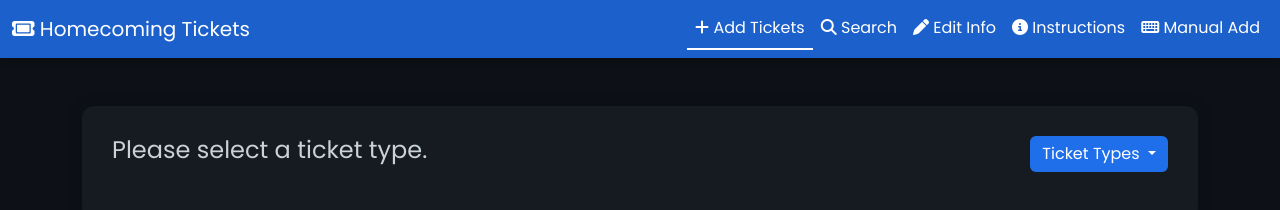
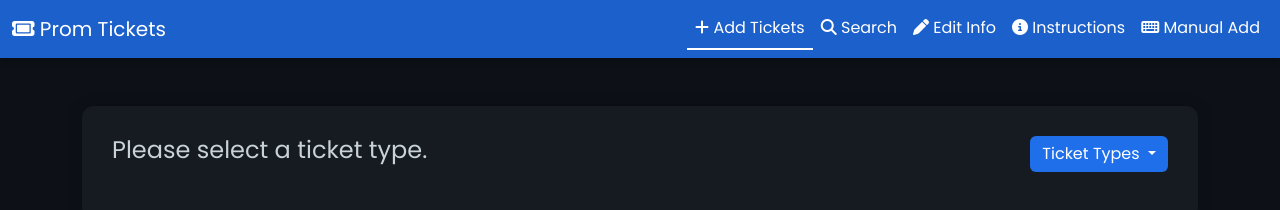
Before and after one commit to Sourketchup/tickets, a plain HTML site: page index.html in a window 1280 px wide. Drawn offline with nearby package versions, Linux system fonts and the light colour scheme; some packages are replaced by stand-ins of ours; a script that the page names is missing.

Commit message:
Update index.html

```diff
--- a/index.html
+++ b/index.html
@@ -120,7 +120,7 @@
 
 <nav class="navbar navbar-expand-lg">
   <div class="container-fluid">
-    <a class="navbar-brand" href="index.html"><i class="fa-solid fa-ticket"></i> Homecoming Tickets</a>
+    <a class="navbar-brand" href="index.html"><i class="fa-solid fa-ticket"></i> Prom Tickets</a>
     <button class="navbar-toggler" type="button" data-bs-toggle="collapse" data-bs-target="#navbarNav">
       <span class="navbar-toggler-icon"></span>
     </button>
```
